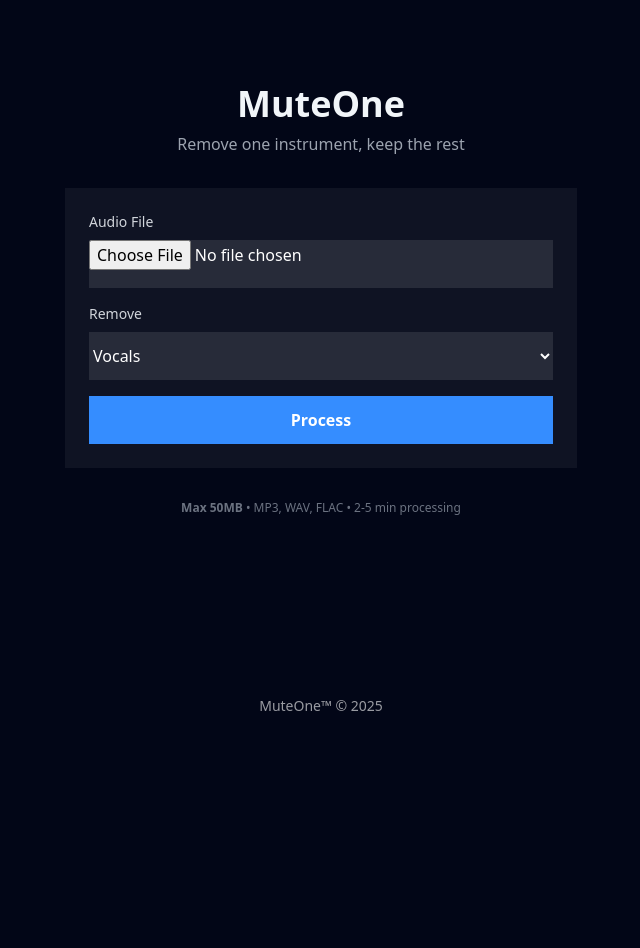
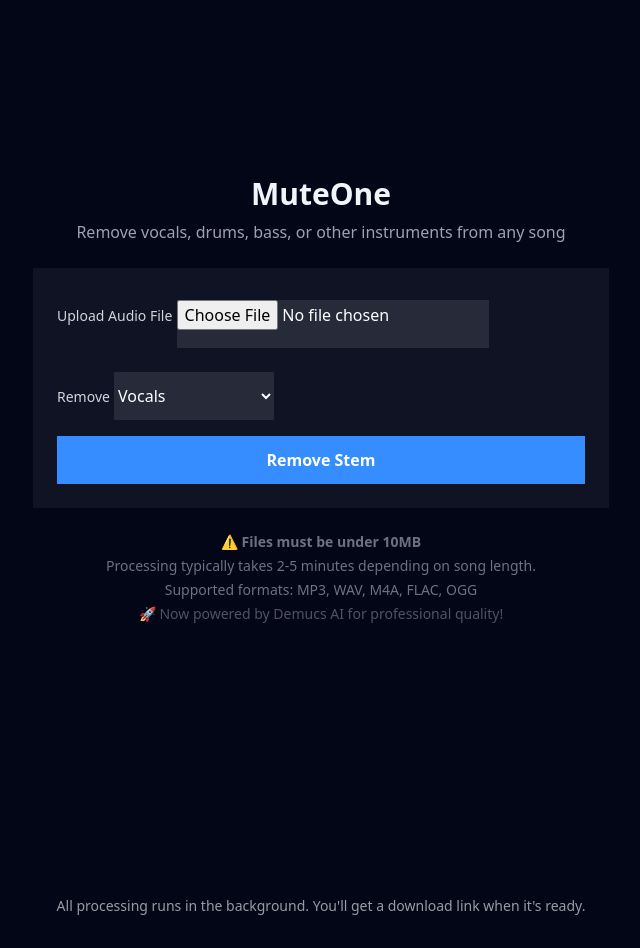
Before and after one commit to evalgenius13/muteone-web, a Flask app: page / in a window 1280 px wide. Shown: the part 60-1008 px from the top of the page, without its empty margins (319-959 px from the left). Before the commit the page ends 771 px from the top, so only its background shows below. Run offline with Flask 3, Linux system fonts and the light colour scheme; some libraries are stand-ins or nearby versions.

Commit message:
Update index.html

```diff
--- a/templates/index.html
+++ b/templates/index.html
@@ -4,7 +4,7 @@
     <meta charset="UTF-8">
     <meta name="viewport" content="width=device-width, initial-scale=1.0">
     <title>MuteOne</title>
-    <meta name="description" content="Remove one instrument, keep the rest">
+    <meta name="description" content="Remove vocals, drums, bass, or other instruments from any song">
     <script src="https://cdn.tailwindcss.com"></script>
     <script>
         tailwind.config = {
@@ -27,6 +27,7 @@
         .card { @apply rounded-2xl border backdrop-blur; background: rgba(255,255,255,0.05); border-color: rgba(255,255,255,0.1); }
         .input { @apply w-full rounded-xl border px-3 py-2 outline-none; background: rgba(255,255,255,0.1); border-color: rgba(255,255,255,0.1); color: white; }
         .input::placeholder { color: rgba(255,255,255,0.5); }
+        .badge { @apply inline-flex items-center gap-2 rounded-full px-3 py-1 text-xs; background: rgba(255,255,255,0.1); color: rgba(255,255,255,0.8); }
     </style>
 </head>
 <body>
@@ -40,37 +41,36 @@
             </div>
         </header>
 
-        <main class="flex-1 px-4 sm:px-6 pb-16">
+        <main class="flex-1 px-6 pb-16">
             <div class="mx-auto max-w-4xl">
-                <div class="min-h-[calc(100vh-200px)] flex items-center justify-center py-6">
-                    <div class="w-full max-w-sm sm:max-w-lg space-y-8">
+                <div class="min-h-screen flex items-center justify-center p-4 sm:p-6">
+                    <div class="w-full max-w-md sm:max-w-xl space-y-4 sm:space-y-6">
                         <div class="text-center space-y-2">
-                            <h1 class="text-3xl sm:text-4xl font-bold">MuteOne</h1>
-                            <p class="text-gray-400">
-                                Remove one instrument, keep the rest
+                            <h1 class="text-2xl sm:text-3xl font-bold">MuteOne</h1>
+                            <p class="text-sm sm:text-base text-gray-400">
+                                Remove vocals, drums, bass, or other instruments from any song
                             </p>
                         </div>
 
-                        <div class="card p-6 space-y-6">
+                        <div class="card p-4 sm:p-6 space-y-4">
                             <form id="uploadForm" enctype="multipart/form-data">
-                                <div class="space-y-4">
-                                    <div>
-                                        <label class="text-sm font-medium text-gray-300 block mb-2">Audio File</label>
+                                <div class="space-y-2">
+                                    <label class="text-sm font-medium text-gray-300">Upload Audio File</label>
                                     <input
-                                            class="input h-12 text-base w-full"
+                                        class="input h-12 text-base"
                                         type="file"
                                         id="audioFile"
                                         name="file"
-                                            accept="audio/*"
+                                        accept="audio/*,.mp3,.wav,.m4a,.flac,.ogg"
                                         required
                                     />
-                                        <div id="fileInfo" class="text-xs text-green-400 mt-1 hidden"></div>
+                                    <div id="fileInfo" class="text-xs text-green-400 break-words hidden"></div>
                                 </div>
 
-                                    <div>
-                                        <label class="text-sm font-medium text-gray-300 block mb-2">Remove</label>
+                                <div class="space-y-2 mt-4">
+                                    <label class="text-sm font-medium text-gray-300">Remove</label>
                                     <select
-                                            class="input h-12 text-base w-full"
+                                        class="input h-12 text-base"
                                         id="removeSelect"
                                         name="remove"
                                         required
@@ -78,39 +78,41 @@
                                         <option value="vocals">Vocals</option>
                                         <option value="bass">Bass</option>
                                         <option value="drums">Drums</option>
-                                            <option value="other">Other</option>
+                                        <option value="other">Other instruments</option>
                                     </select>
                                 </div>
 
                                 <button
                                     type="submit"
                                     id="processBtn"
-                                        class="btn btn-primary w-full h-12 text-base font-semibold mt-6"
+                                    class="btn btn-primary w-full h-12 text-base font-semibold mt-4 disabled:opacity-50 disabled:cursor-not-allowed"
                                 >
-                                        Process
+                                    Remove Stem
                                 </button>
-                                </div>
                             </form>
 
                             <div id="statusDiv" class="hidden p-3 rounded-lg border">
-                                <p id="statusText" class="text-sm"></p>
+                                <p id="statusText" class="text-sm break-words"></p>
                                 <div id="progressBar" class="w-full bg-gray-700 rounded-full h-2 mt-2 hidden">
                                     <div id="progressFill" class="bg-blue-500 h-2 rounded-full transition-all duration-1000" style="width: 0%"></div>
                                 </div>
                             </div>
 
-                            <div id="downloadDiv" class="hidden">
+                            <div id="downloadDiv" class="pt-2 hidden">
                                 <button
                                     id="downloadBtn"
                                     class="btn btn-primary w-full h-12 text-base font-semibold"
                                 >
-                                    Download
+                                    📥 Download Your Track
                                 </button>
                             </div>
                         </div>
 
-                        <div class="text-center text-xs text-gray-500 space-y-1">
-                            <p><strong>Max 50MB</strong> • MP3, WAV, FLAC • 2-5 min processing</p>
+                        <div class="text-center text-xs sm:text-sm text-gray-500 space-y-1">
+                            <p><strong>⚠️ Files must be under 10MB</strong></p>
+                            <p>Processing typically takes 2-5 minutes depending on song length.</p>
+                            <p class="break-words">Supported formats: MP3, WAV, M4A, FLAC, OGG</p>
+                            <p class="text-gray-600">🚀 Now powered by Demucs AI for professional quality!</p>
                         </div>
                     </div>
                 </div>
@@ -118,7 +120,7 @@
         </main>
 
         <footer class="px-6 py-8 text-center text-white/60 text-sm">
-            MuteOne™ © 2025
+            All processing runs in the background. You'll get a download link when it's ready.
         </footer>
     </div>
 
@@ -131,26 +133,15 @@
             const fileInfo = document.getElementById('fileInfo');
 
             if (file) {
-                // Check file size (50MB limit)
-                if (file.size > 50 * 1024 * 1024) {
-                    alert('File too large. Please choose a file under 50MB.');
+                // Check file size (10MB limit)
+                if (file.size > 10 * 1024 * 1024) {
+                    alert('File too large. Please choose a file under 10MB.');
                     e.target.value = '';
                     fileInfo.classList.add('hidden');
                     return;
                 }
 
-                // Check file type
-                const validExtensions = ['.mp3', '.wav', '.m4a', '.flac', '.ogg'];
-                const fileExtension = file.name.toLowerCase().substring(file.name.lastIndexOf('.'));
-
-                if (!file.type.startsWith('audio/') && !validExtensions.includes(fileExtension)) {
-                    alert('Invalid file type. Please upload an audio file.');
-                    e.target.value = '';
-                    fileInfo.classList.add('hidden');
-                    return;
-                }
-
-                fileInfo.textContent = `✓ ${file.name} (${(file.size / 1024 / 1024).toFixed(1)}MB)`;
+                fileInfo.textContent = `✅ Selected: ${file.name} (${(file.size / 1024 / 1024).toFixed(1)}MB)`;
                 fileInfo.classList.remove('hidden');
             } else {
                 fileInfo.classList.add('hidden');
@@ -174,7 +165,7 @@
 
             try {
                 // Start processing
-                statusText.textContent = 'Uploading and starting AI processing...';
+                statusText.textContent = '📤 Uploading and starting AI processing...';
                 statusDiv.className = 'p-3 rounded-lg border bg-white/5 border-white/10 text-gray-300';
 
                 const response = await fetch('/api/process', {
@@ -195,10 +186,10 @@
 
             } catch (error) {
                 console.error('Error:', error);
-                statusText.textContent = `Error: ${error.message}`;
+                statusText.textContent = `❌ Error: ${error.message}`;
                 statusDiv.className = 'p-3 rounded-lg border bg-red-500/10 border-red-500/20 text-red-300';
                 processBtn.disabled = false;
-                processBtn.textContent = 'Process';
+                processBtn.textContent = 'Remove Stem';
             }
         });
 
@@ -218,7 +209,7 @@
                     const status = await response.json();
                     statusText.textContent = status.message;
 
-                    // Update progress
+                    // Simulate progress
                     if (status.status === 'processing') {
                         progress = Math.min(progress + Math.random() * 10, 90);
                         progressFill.style.width = progress + '%';
@@ -229,7 +220,7 @@
                             clearInterval(pollInterval);
                         }, 500);
                     } else if (status.status === 'failed') {
-                        statusText.textContent = status.message;
+                        statusText.textContent = `❌ ${status.message}`;
                         document.getElementById('statusDiv').className = 'p-3 rounded-lg border bg-red-500/10 border-red-500/20 text-red-300';
                         progressBar.classList.add('hidden');
                         resetForm();
@@ -238,7 +229,7 @@
 
                 } catch (error) {
                     console.error('Polling error:', error);
-                    statusText.textContent = 'Error checking status. Please try again.';
+                    statusText.textContent = '❌ Error checking status. Please try again.';
                     document.getElementById('statusDiv').className = 'p-3 rounded-lg border bg-red-500/10 border-red-500/20 text-red-300';
                     resetForm();
                     clearInterval(pollInterval);
@@ -253,21 +244,21 @@
             const downloadBtn = document.getElementById('downloadBtn');
             const progressBar = document.getElementById('progressBar');
 
-            statusText.textContent = 'Complete! Your track is ready.';
+            statusText.textContent = '✅ Complete! Your track is ready for download.';
             statusDiv.className = 'p-3 rounded-lg border bg-green-500/10 border-green-500/20 text-green-300';
             progressBar.classList.add('hidden');
             downloadDiv.classList.remove('hidden');
 
             downloadBtn.onclick = function() {
                 window.location.href = `/api/download/${currentJobId}`;
-                setTimeout(resetForm, 1000);
+                setTimeout(resetForm, 1000); // Reset form after download starts
             };
         }
 
         function resetForm() {
             const processBtn = document.getElementById('processBtn');
             processBtn.disabled = false;
-            processBtn.textContent = 'Process';
+            processBtn.textContent = 'Remove Stem';
             currentJobId = null;
         }
     </script>
```
Lines whose indentation alone changed are shown as unchanged.
